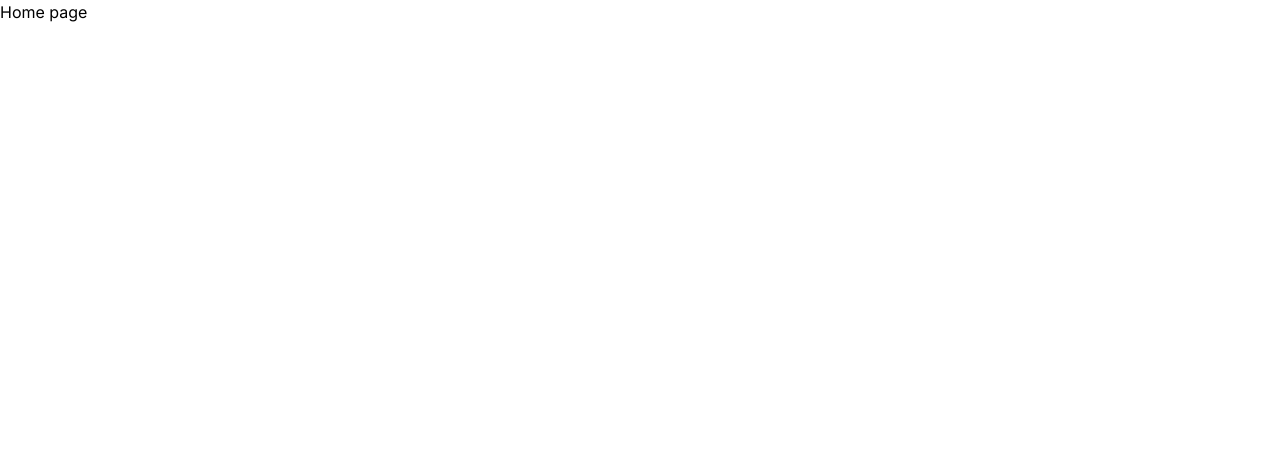
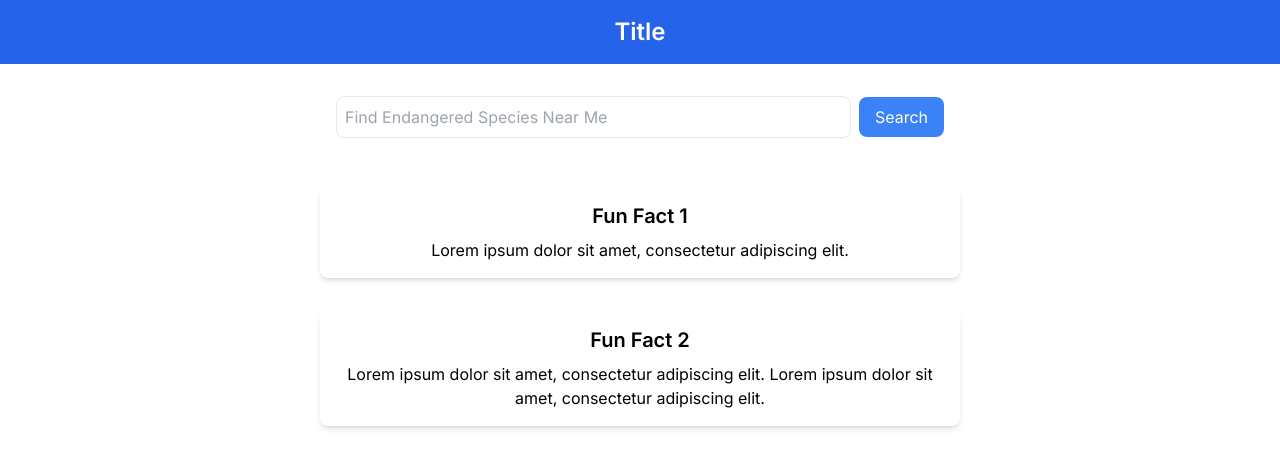
Before and after one commit to Alanl101/nasa-proto, a Next.js app: page / in a window 1280 px wide. Shown: the top 468 px of the page. Built offline with nearby package versions, Linux system fonts and the light colour scheme.

Commit message:
Home page updated

```diff
--- a/app/page.tsx
+++ b/app/page.tsx
@@ -1,9 +1,42 @@
 
+import React from 'react';
 
 export default function Home() {
   return (
-    <main className="">
-      <h1>Home page</h1>
-    </main>
-  )
+    <div className="min-h-screen flex flex-col">
+      {/* Title with blue background */}
+      <header className="bg-blue-600 py-4 text-white text-center">
+        <h1 className="text-2xl font-semibold">Title</h1>
+      </header>
+
+      {/* Search bar */}
+      <div className="search-box p-4 mx-auto my-4 w-1/2 ">
+        <div className="flex items-center justify-between">
+          <input
+            type="text"
+            id="input-box"
+            placeholder="Find Endangered Species Near Me"
+            className="w-full p-2 border rounded-lg focus:outline-none focus:border-blue-400"
+          />
+          <button className="ml-2 bg-blue-500 text-white px-4 py-2 rounded-lg hover:bg-blue-600">
+            Search
+          </button>
+        </div>
+      </div>
+
+
+
+       {/* First fun fact box */}
+      <div className="bg-white p-4 rounded-lg shadow-md mx-auto my-4 w-1/2">
+        <h2 className="text-xl font-semibold mb-2 text-center">Fun Fact 1</h2>
+        <p className="text-center">Lorem ipsum dolor sit amet, consectetur adipiscing elit.</p>
+      </div>
+
+      {/* Second fun fact box */}
+      <div className="bg-white p-4 rounded-lg shadow-md mx-auto my-4 w-1/2">
+        <h2 className="text-xl font-semibold mb-2 text-center">Fun Fact 2</h2>
+        <p className="text-center">Lorem ipsum dolor sit amet, consectetur adipiscing elit. Lorem ipsum dolor sit amet, consectetur adipiscing elit.</p>
+      </div>
+    </div>
+  );
 }
```
